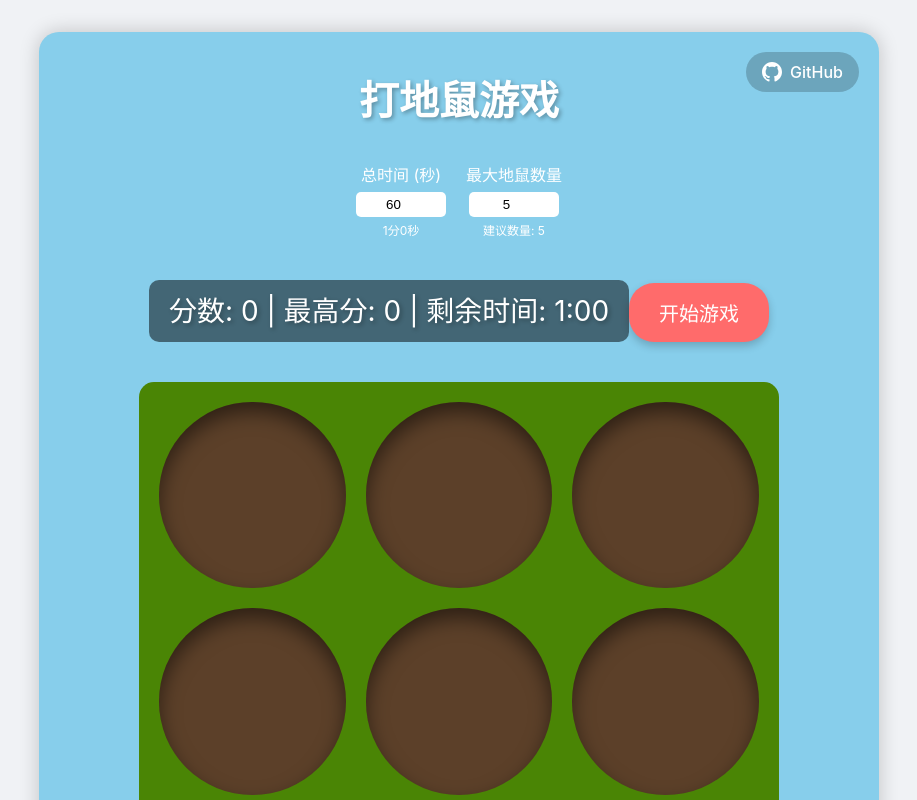
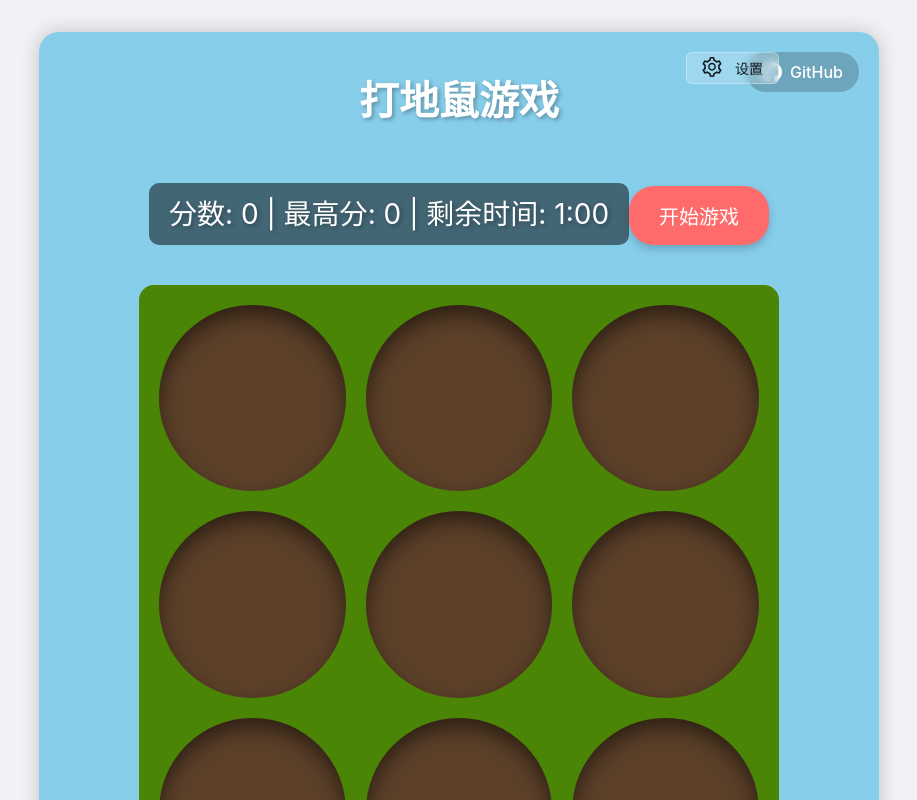
Before and after one commit to mhxy13867806343/react-hooks.-vite-Groundhopping, a React (Vite) app: page / in a window 1280 px wide. Shown: the top 800 px of the page, without its empty margins (181-1098 px from the left). Built offline with nearby package versions, Linux system fonts and the light colour scheme.

Commit message:
Initial commit

```diff
--- a/src/App.tsx
+++ b/src/App.tsx
@@ -1,6 +1,8 @@
 import React, { useState, useEffect, useCallback } from 'react';
 import styled from '@emotion/styled';
 import { keyframes } from '@emotion/react';
+import { Button as AntButton, Modal as AntModal, Select, Space } from 'antd';
+import { SettingOutlined } from '@ant-design/icons';
 
 // 游戏配置接口
 interface GameConfig {
@@ -8,6 +10,7 @@ interface GameConfig {
   maxMoles: number;
   initialSpeed: number;
   minSpeed: number;
+  language: 'zh' | 'en';
 }
 
 const MAX_TIME = 120; // 最大时间 2分钟
@@ -33,6 +36,70 @@ const defaultConfig: GameConfig = {
   maxMoles: 5,
   initialSpeed: 1000,
   minSpeed: 400,
+  language: 'zh'
+};
+
+const translations = {
+  zh: {
+    title: '打地鼠游戏',
+    score: '分数',
+    highScore: '最高分',
+    timeLeft: '剩余时间',
+    startGame: '开始游戏',
+    gameInProgress: '游戏进行中...',
+    resumeGame: '继续游戏',
+    endGame: '结束游戏',
+    settings: '设置',
+    gamePaused: '游戏暂停',
+    currentScore: '当前得分',
+    pressSpaceOrClick: '按空格键或点击下方按钮继续游戏',
+    confirmEnd: '确认结束游戏？',
+    confirmEndDesc: '当前进度将不会保存，确定要结束当前游戏吗？',
+    cancel: '取消',
+    confirm: '确认结束',
+    gameSettings: '游戏设置',
+    totalTime: '总时间 (秒)',
+    maxMoles: '最大地鼠数量',
+    suggestedAmount: '建议数量',
+    save: '保存',
+    minutes: '分',
+    seconds: '秒',
+    gameOver: '游戏结束！',
+    newRecord: '新纪录！🎉',
+    keepTrying: '继续加油！💪',
+    playAgain: '再来一局',
+    language: '语言'
+  },
+  en: {
+    title: 'Whack-a-Mole',
+    score: 'Score',
+    highScore: 'High Score',
+    timeLeft: 'Time Left',
+    startGame: 'Start Game',
+    gameInProgress: 'Game in Progress...',
+    resumeGame: 'Resume Game',
+    endGame: 'End Game',
+    settings: 'Settings',
+    gamePaused: 'Game Paused',
+    currentScore: 'Current Score',
+    pressSpaceOrClick: 'Press Space or Click Button Below to Resume',
+    confirmEnd: 'Confirm End Game?',
+    confirmEndDesc: 'Current progress will not be saved. Are you sure you want to end the game?',
+    cancel: 'Cancel',
+    confirm: 'Confirm',
+    gameSettings: 'Game Settings',
+    totalTime: 'Total Time (seconds)',
+    maxMoles: 'Max Moles',
+    suggestedAmount: 'Suggested Amount',
+    save: 'Save',
+    minutes: 'min',
+    seconds: 'sec',
+    gameOver: 'Game Over!',
+    newRecord: 'New Record! 🎉',
+    keepTrying: 'Keep Going! 💪',
+    playAgain: 'Play Again',
+    language: 'Language'
+  }
 };
 
 const GameContainer = styled.div`
@@ -70,6 +137,26 @@ const GithubLink = styled.a`
     width: 20px;
     height: 20px;
     fill: currentColor;
+  }
+`;
+
+const StyledSettingsButton = styled(AntButton)`
+  position: absolute;
+  top: 20px;
+  right: 100px;
+  padding: 8px 15px;
+  background: rgba(255, 255, 255, 0.2);
+  backdrop-filter: blur(5px);
+  border: 1px solid rgba(255, 255, 255, 0.3);
+
+  &:hover {
+    background: rgba(255, 255, 255, 0.3);
+  }
+
+  svg {
+    width: 20px;
+    height: 20px;
+    margin-right: 5px;
   }
 `;
 
@@ -382,14 +469,15 @@ const ConfirmModal = styled(Modal)`
 const App: React.FC = () => {
   const [score, setScore] = useState(0);
   const [gameActive, setGameActive] = useState(false);
-  const [isPaused, setIsPaused] = useState(false);
   const [timeLeft, setTimeLeft] = useState(defaultConfig.totalTime);
   const [activeMoles, setActiveMoles] = useState<number[]>([]);
+  const [whackedMole, setWhackedMole] = useState<number | null>(null);
   const [highScore, setHighScore] = useState(0);
-  const [whackedMole, setWhackedMole] = useState<number | null>(null);
+  const [isPaused, setIsPaused] = useState(false);
   const [showEndModal, setShowEndModal] = useState(false);
   const [config, setConfig] = useState<GameConfig>(defaultConfig);
   const [showConfirmEndGame, setShowConfirmEndGame] = useState(false);
+  const [showSettings, setShowSettings] = useState(false);
 
   // 处理空格键暂停
   useEffect(() => {
@@ -462,26 +550,40 @@ const App: React.FC = () => {
     setShowEndModal(false);
   };
 
-  const handleConfigChange = (key: keyof GameConfig, value: number) => {
+  const handleConfigChange = (key: keyof GameConfig, value: number | 'zh' | 'en') => {
     if (key === 'totalTime') {
       // 时间改变，自动调整地鼠数量
-      const newTime = Math.min(Math.max(value, MIN_TIME), MAX_TIME);
+      const newTime = Math.min(Math.max(value as number, MIN_TIME), MAX_TIME);
       const newMoles = calculateMolesFromTime(newTime);
       setConfig(prev => ({
         ...prev,
-        totalTime: newTime,
+        [key]: newTime,
         maxMoles: newMoles
       }));
     } else if (key === 'maxMoles') {
       // 地鼠数量改变，自动调整时间
-      const newMoles = Math.min(Math.max(value, MIN_MOLES), MAX_MOLES);
+      const newMoles = Math.min(Math.max(value as number, MIN_MOLES), MAX_MOLES);
       const newTime = calculateTimeFromMoles(newMoles);
       setConfig(prev => ({
         ...prev,
-        maxMoles: newMoles,
+        [key]: newMoles,
         totalTime: newTime
       }));
+    } else if (key === 'language') {
+      setConfig(prev => ({ ...prev, [key]: value }));
     }
+  };
+
+  const handleOpenSettings = () => {
+    setShowSettings(true);
+  };
+
+  const handleCloseSettings = () => {
+    setShowSettings(false);
+  };
+
+  const handleSaveSettings = () => {
+    setShowSettings(false);
   };
 
   const whackMole = (index: number) => {
@@ -541,47 +643,26 @@ const App: React.FC = () => {
         GitHub
       </GithubLink>
 
+      <StyledSettingsButton
+        type="text"
+        icon={<SettingOutlined />}
+        onClick={handleOpenSettings}
+      >
+        {translations[config.language].settings}
+      </StyledSettingsButton>
+
       {gameActive && <ProgressBar progress={calculateProgress()} />}
 
       <h1 style={{ color: '#fff', textShadow: '2px 2px 4px rgba(0,0,0,0.3)' }}>
-        打地鼠游戏
+        {translations[config.language].title}
       </h1>
 
-      {!gameActive && (
-        <ConfigPanel>
-          <label>
-            总时间 (秒)
-            <input
-              type="number"
-              value={config.totalTime}
-              onChange={e => handleConfigChange('totalTime', parseInt(e.target.value) || MIN_TIME)}
-              min={MIN_TIME}
-              max={MAX_TIME}
-            />
-            <div style={{ fontSize: '12px', color: '#fff' }}>
-              {Math.floor(config.totalTime / 60)}分{config.totalTime % 60}秒
-            </div>
-          </label>
-          <label>
-            最大地鼠数量
-            <input
-              type="number"
-              value={config.maxMoles}
-              onChange={e => handleConfigChange('maxMoles', parseInt(e.target.value) || MIN_MOLES)}
-              min={MIN_MOLES}
-              max={MAX_MOLES}
-            />
-            <div style={{ fontSize: '12px', color: '#fff' }}>
-              建议数量: {calculateMolesFromTime(config.totalTime)}
-            </div>
-          </label>
-        </ConfigPanel>
-      )}
+
 
       <ScoreBoard>
-        分数: {score} | 最高分: {highScore} | 剩余时间: {Math.floor(timeLeft / 60)}:{(timeLeft % 60).toString().padStart(2, '0')}
-        {gameActive && <div style={{ fontSize: '18px' }}>按空格键暂停/继续</div>}
-        {isPaused && <div style={{ color: '#ff6b6b' }}>已暂停</div>}
+        {translations[config.language].score}: {score} | {translations[config.language].highScore}: {highScore} | {translations[config.language].timeLeft}: {Math.floor(timeLeft / 60)}:{(timeLeft % 60).toString().padStart(2, '0')}
+        {gameActive && <div style={{ fontSize: '18px' }}>{translations[config.language].pressSpaceOrClick}</div>}
+        {isPaused && <div style={{ color: '#ff6b6b' }}>{translations[config.language].gamePaused}</div>}
       </ScoreBoard>
 
       <Button
@@ -590,8 +671,8 @@ const App: React.FC = () => {
         style={{ margin: '20px 0' }}
       >
         {gameActive
-          ? (isPaused ? '继续游戏' : '游戏进行中...')
-          : '开始游戏'}
+          ? (isPaused ? translations[config.language].resumeGame : translations[config.language].gameInProgress)
+          : translations[config.language].startGame}
       </Button>
 
       <Grid>
@@ -607,19 +688,19 @@ const App: React.FC = () => {
 
       {isPaused && gameActive && (
         <PauseOverlay>
-          <h2>游戏暂停</h2>
-          <p>当前得分</p>
+          <h2>{translations[config.language].gamePaused}</h2>
+          <p>{translations[config.language].currentScore}</p>
           <div className="score-display">{score}</div>
           <div className="time-display">
-            剩余时间: {Math.floor(timeLeft / 60)}:{(timeLeft % 60).toString().padStart(2, '0')}
+            {translations[config.language].timeLeft}: {Math.floor(timeLeft / 60)}:{(timeLeft % 60).toString().padStart(2, '0')}
           </div>
-          <p>按空格键或点击下方按钮继续游戏</p>
+          <p>{translations[config.language].pressSpaceOrClick}</p>
           <ButtonGroup>
             <ResumeButton onClick={() => setIsPaused(false)}>
-              继续游戏
+              {translations[config.language].resumeGame}
             </ResumeButton>
             <EndGameButton onClick={handleEndGameClick}>
-              结束游戏
+              {translations[config.language].endGame}
             </EndGameButton>
           </ButtonGroup>
         </PauseOverlay>
@@ -628,14 +709,14 @@ const App: React.FC = () => {
       {showConfirmEndGame && (
         <ConfirmModal>
           <div className="content">
-            <h3>确认结束游戏？</h3>
-            <p>当前进度将不会保存，确定要结束当前游戏吗？</p>
+            <h3>{translations[config.language].confirmEnd}</h3>
+            <p>{translations[config.language].confirmEndDesc}</p>
             <div className="button-group">
               <button className="cancel" onClick={handleCancelEndGame}>
-                取消
+                {translations[config.language].cancel}
               </button>
               <button className="confirm" onClick={handleConfirmEndGame}>
-                确认结束
+                {translations[config.language].confirm}
               </button>
             </div>
           </div>
@@ -645,16 +726,73 @@ const App: React.FC = () => {
       {showEndModal && (
         <Modal>
           <ModalContent>
-            <h2>游戏结束！</h2>
-            <div className="score">{score}分</div>
-            <div className="high-score">最高分: {highScore}</div>
-            <p>{score > highScore ? '新纪录！🎉' : '继续加油！💪'}</p>
+            <h2>{translations[config.language].gameOver}</h2>
+            <div className="score">{score}</div>
+            <div className="high-score">{translations[config.language].highScore}: {highScore}</div>
+            <p>{score > highScore ? translations[config.language].newRecord : translations[config.language].keepTrying}</p>
             <Button onClick={startGame}>
-              再来一局
+              {translations[config.language].playAgain}
             </Button>
           </ModalContent>
         </Modal>
       )}
+
+      <AntModal
+        title={translations[config.language].gameSettings}
+        open={showSettings}
+        onCancel={handleCloseSettings}
+        footer={[
+          <AntButton key="cancel" onClick={handleCloseSettings}>
+            {translations[config.language].cancel}
+          </AntButton>,
+          <AntButton key="save" type="primary" onClick={handleSaveSettings}>
+            {translations[config.language].save}
+          </AntButton>
+        ]}
+      >
+        <Space direction="vertical" style={{ width: '100%' }} size="large">
+          <div>
+            <div style={{ marginBottom: 8 }}>{translations[config.language].language}</div>
+            <Select
+              style={{ width: '100%' }}
+              value={config.language}
+              onChange={value => handleConfigChange('language', value)}
+              options={[
+                { value: 'zh', label: '中文' },
+                { value: 'en', label: 'English' }
+              ]}
+            />
+          </div>
+          <div>
+            <div style={{ marginBottom: 8 }}>{translations[config.language].totalTime}</div>
+            <input
+              type="number"
+              value={config.totalTime}
+              onChange={e => handleConfigChange('totalTime', parseInt(e.target.value) || MIN_TIME)}
+              min={MIN_TIME}
+              max={MAX_TIME}
+              style={{ width: '100%', padding: '4px 11px', borderRadius: 6, border: '1px solid #d9d9d9' }}
+            />
+            <div style={{ fontSize: '12px', color: 'rgba(0,0,0,0.45)', marginTop: 4 }}>
+              {Math.floor(config.totalTime / 60)}{translations[config.language].minutes}{config.totalTime % 60}{translations[config.language].seconds}
+            </div>
+          </div>
+          <div>
+            <div style={{ marginBottom: 8 }}>{translations[config.language].maxMoles}</div>
+            <input
+              type="number"
+              value={config.maxMoles}
+              onChange={e => handleConfigChange('maxMoles', parseInt(e.target.value) || MIN_MOLES)}
+              min={MIN_MOLES}
+              max={MAX_MOLES}
+              style={{ width: '100%', padding: '4px 11px', borderRadius: 6, border: '1px solid #d9d9d9' }}
+            />
+            <div style={{ fontSize: '12px', color: 'rgba(0,0,0,0.45)', marginTop: 4 }}>
+              {translations[config.language].suggestedAmount}: {calculateMolesFromTime(config.totalTime)}
+            </div>
+          </div>
+        </Space>
+      </AntModal>
     </GameContainer>
   );
 
```
